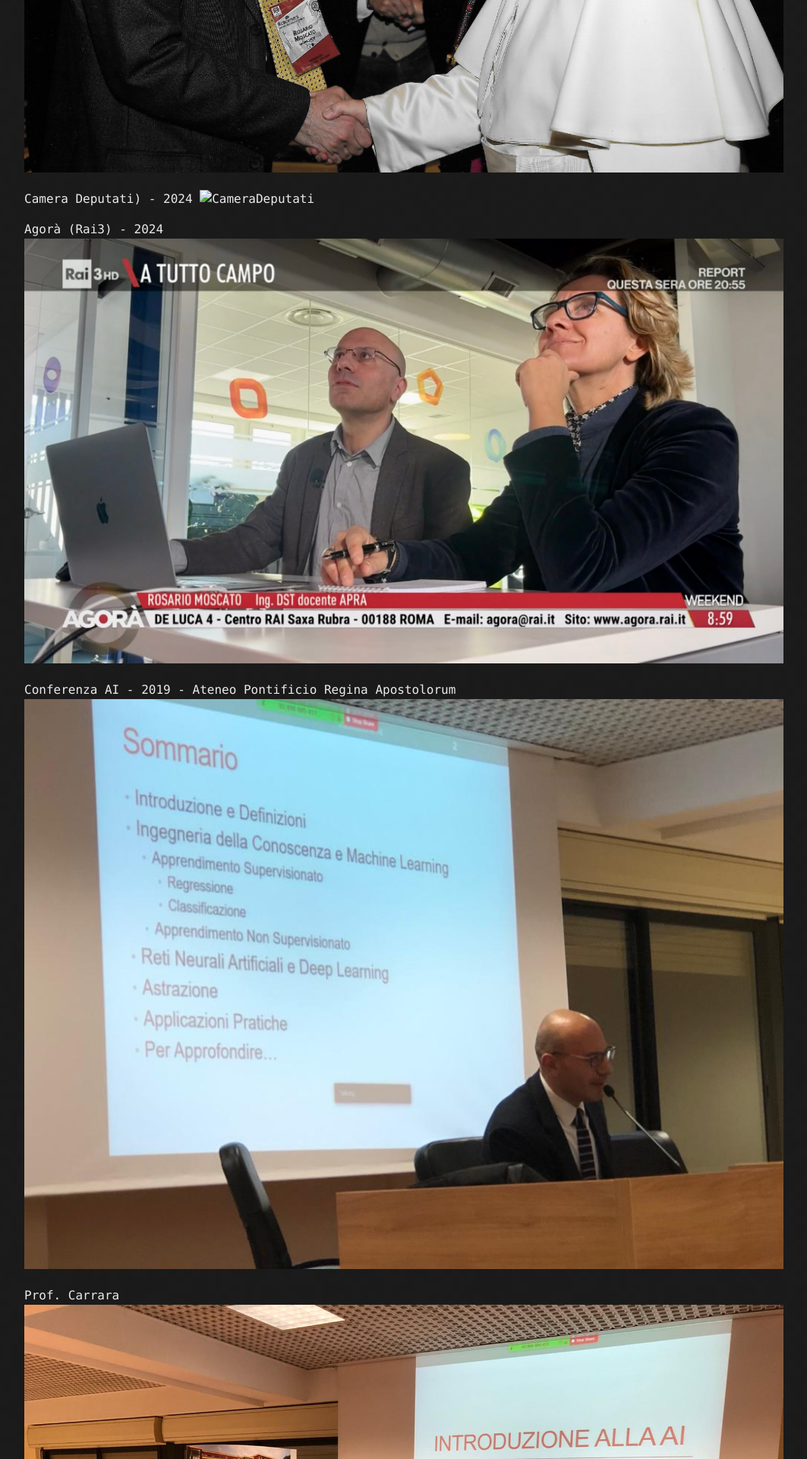
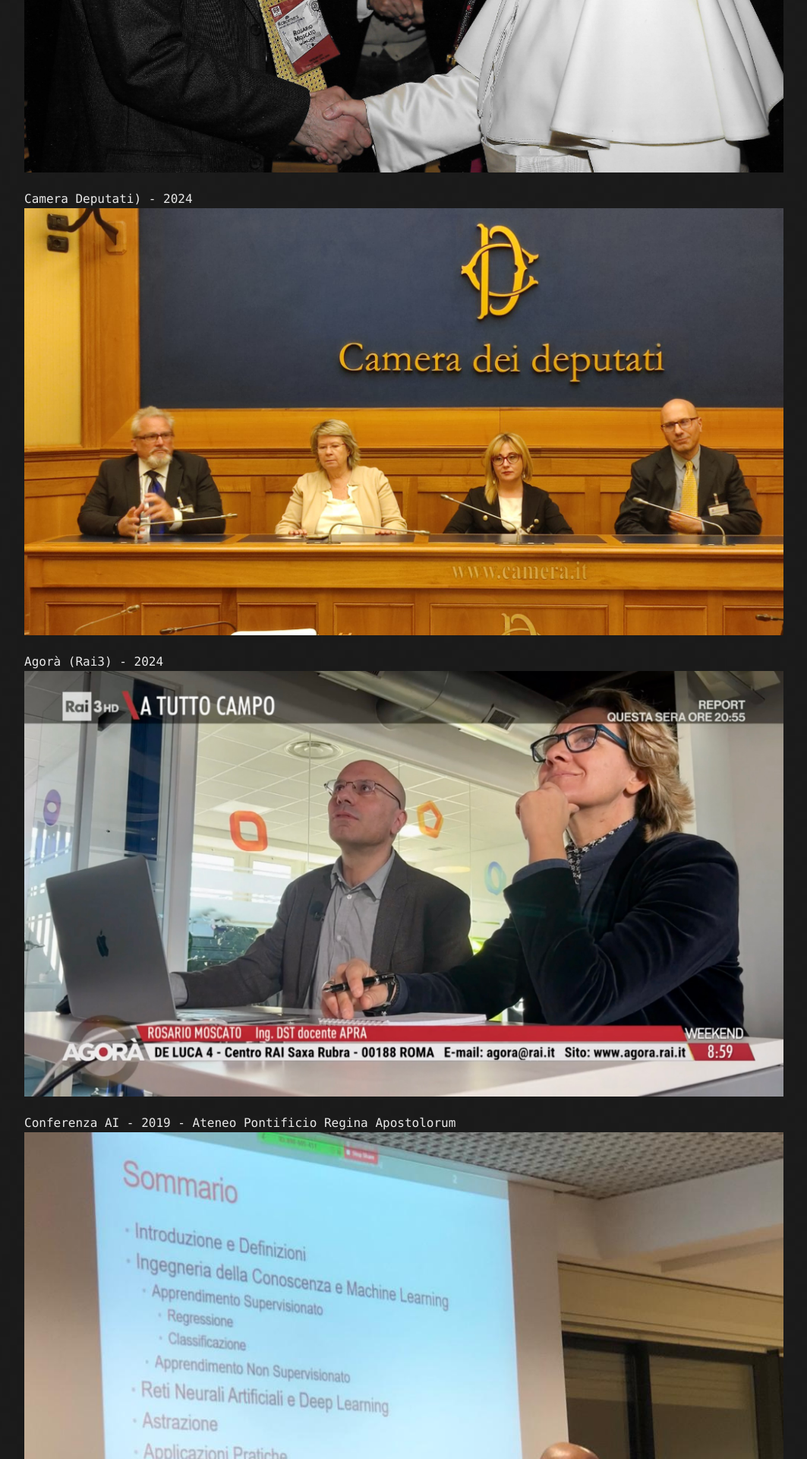
Before and after one commit to rosariomoscato/rosariomoscato.github.io, a Jekyll site: the page built from pictures.md, in a window 1280 px wide. Shown: the part 629-2549 px from the top of the page at 76% size, without its empty margins (108-1171 px from the left). Built offline with Jekyll 4.4.1, drawn with Linux system fonts in a browser that asks for light colours; a script that is not in the unit is left out.

Commit message:
Update pictures.md

```diff
--- a/pictures.md
+++ b/pictures.md
@@ -6,7 +6,7 @@
 ![Papa Francesco]({{site.baseurl}}/img/pics/Papa-Francesco.jpg)
 
 Camera Deputati) - 2024
-![CameraDeputati]({{site.baseurl}}/img/cameradep.jpg)
+![CameraDeputati]({{site.baseurl}}/img/pics/cameradep.jpg)
 
 Agorà (Rai3) - 2024
 ![Rai3]({{site.baseurl}}/img/agora2401.PNG)
```
